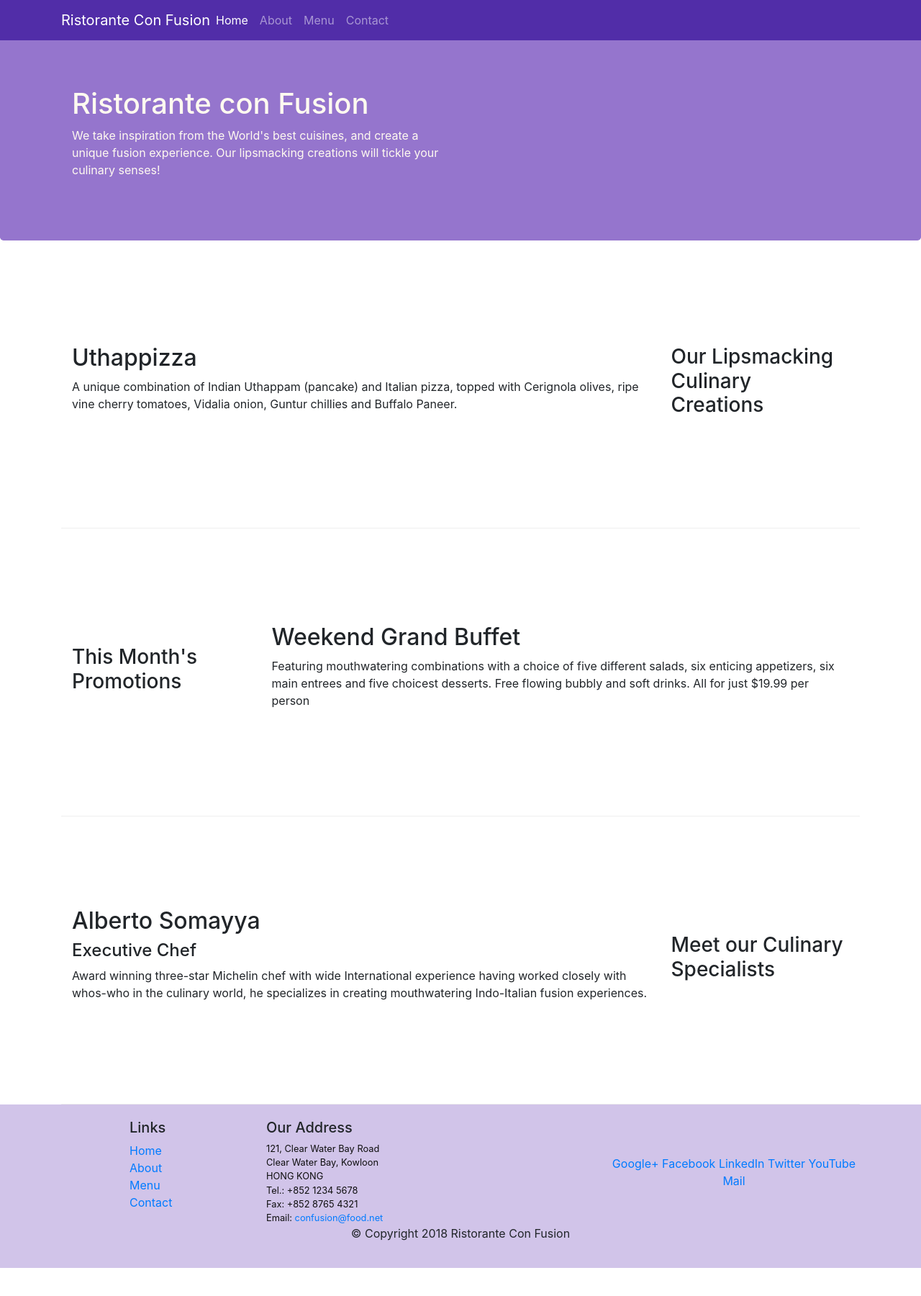
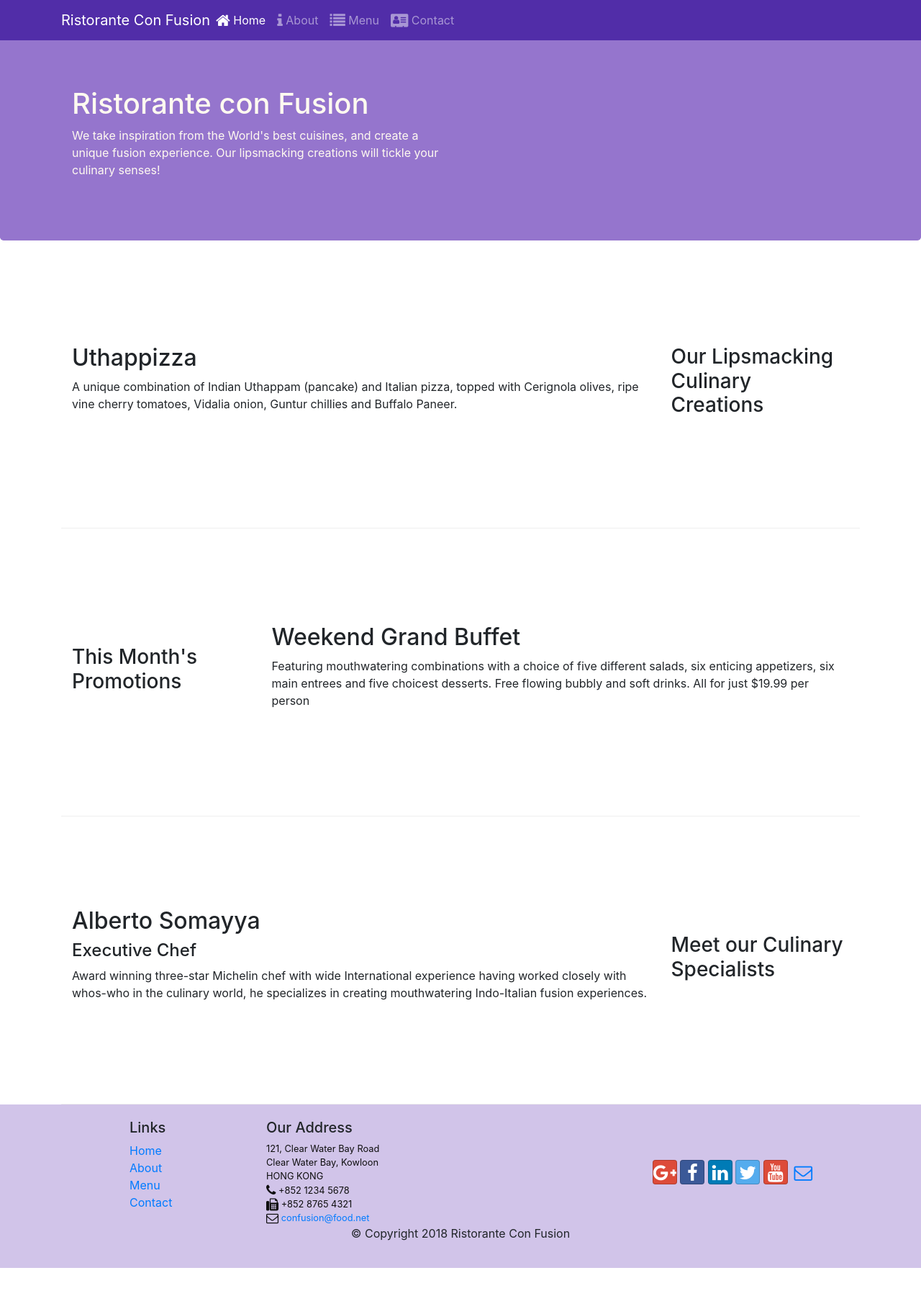
Before and after one commit to 1976user/bootstrap-4, a website: page index.html in a window 1280 px wide. Shown: the whole page at 72% size. Drawn offline with nearby package versions, Linux system fonts and the light colour scheme.

Commit message:
Week2 Icon Fonts

```diff
--- a/index.html
+++ b/index.html
@@ -10,6 +10,9 @@
     <!-- Bootstrap CSS -->
     <link rel="stylesheet" href="node_modules/bootstrap/dist/css/bootstrap.min.css">
     <link rel="stylesheet" type="text/css" href="css/styles.css">
+
+    <link rel="stylesheet" type="text/css" href="node_modules/font-awesome/css/font-awesome.min.css">
+    <link rel="stylesheet" type="text/css" href="node_modules/bootstrap-social/bootstrap-social.css">
 
     <title>Ristorante Con Fusion</title>
 </head>
@@ -25,10 +28,18 @@
 
             <div id="Navbar" class="collapse navbar-collapse">
                 <ul class="navbar-nav mr-auto">
-                    <li class="nav-item active"><a class="nav-link" href="#">Home</a></li>
-                    <li class="nav-item"><a class="nav-link" href="./aboutus.html">About</a></li>
-                    <li class="nav-item"><a class="nav-link" href="#">Menu</a></li>
-                    <li class="nav-item"><a class="nav-link" href="#">Contact</a></li>
+                    <li class="nav-item active">
+                        <a class="nav-link" href="#"><span class="fa fa-home fa-lg"></span> Home</a>
+                    </li>
+                    <li class="nav-item">
+                        <a class="nav-link" href="./aboutus.html"><span class="fa fa-info fa-lg"></span> About</a>
+                    </li>
+                    <li class="nav-item">
+                        <a class="nav-link" href="#"><span class="fa fa-list fa-lg"></span> Menu</a>
+                    </li>
+                    <li class="nav-item">
+                        <a class="nav-link" href="#"><span class="fa fa-address-card fa-lg"></span> Contact</a>
+                    </li>
                 </ul>
             </div>
         </div>
@@ -99,19 +110,19 @@
 		              121, Clear Water Bay Road<br>
 		              Clear Water Bay, Kowloon<br>
 		              HONG KONG<br>
-		              Tel.: +852 1234 5678<br>
-		              Fax: +852 8765 4321<br>
-		              Email: <a href="mailto:confusion@food.net">confusion@food.net</a>
+		              <i class="fa fa-phone fa-lg"></i> +852 1234 5678<br>
+		              <i class="fa fa-fax fa-lg"></i> +852 8765 4321<br>
+		              <i class="fa fa-envelope-o fa-lg"></i> <a href="mailto:confusion@food.net">confusion@food.net</a>
 		           </address>
                 </div>
                 <div class="col-12 col-sm-4 align-self-center">
                     <div class="text-center">
-                        <a href="http://google.com/+">Google+</a>
-                        <a href="http://www.facebook.com/profile.php?id=">Facebook</a>
-                        <a href="http://www.linkedin.com/in/">LinkedIn</a>
-                        <a href="http://twitter.com/">Twitter</a>
-                        <a href="http://youtube.com/">YouTube</a>
-                        <a href="mailto:">Mail</a>
+                        <a class="btn btn-social-icon btn-google" href="http://google.com/+"><i class="fa fa-google-plus fa-lg"></i></a>
+                        <a class="btn btn-social-icon btn-facebook" href="http://www.facebook.com/profile.php?id="><i class="fa fa-facebook fa-lg"></i></a>
+                        <a class="btn btn-social-icon btn-linkedin" href="http://www.linkedin.com/in/"><i class="fa fa-linkedin fa-lg"></i></a>
+                        <a class="btn btn-social-icon btn-twitter" href="http://twitter.com/"><i class="fa fa-twitter fa-lg"></i></a>
+                        <a class="btn btn-social-icon btn-google" href="http://youtube.com/"><i class="fa fa-youtube fa-lg"></i></a>
+                        <a class="btn btn-social-icon" href="mailto:"><i class="fa fa-envelope-o fa-lg"></i></a>
                     </div>
                 </div>
            </div>
--- a/package.json
+++ b/package.json
@@ -15,6 +15,8 @@
   },
   "dependencies": {
     "bootstrap": "^4.0.0",
+    "bootstrap-social": "^5.1.1",
+    "font-awesome": "^4.7.0",
     "jquery": "^3.3.1",
     "popper.js": "^1.12.9"
   }
```
Also changed, not shown: aboutus.html (+24 -13 lines), 1 other file.
